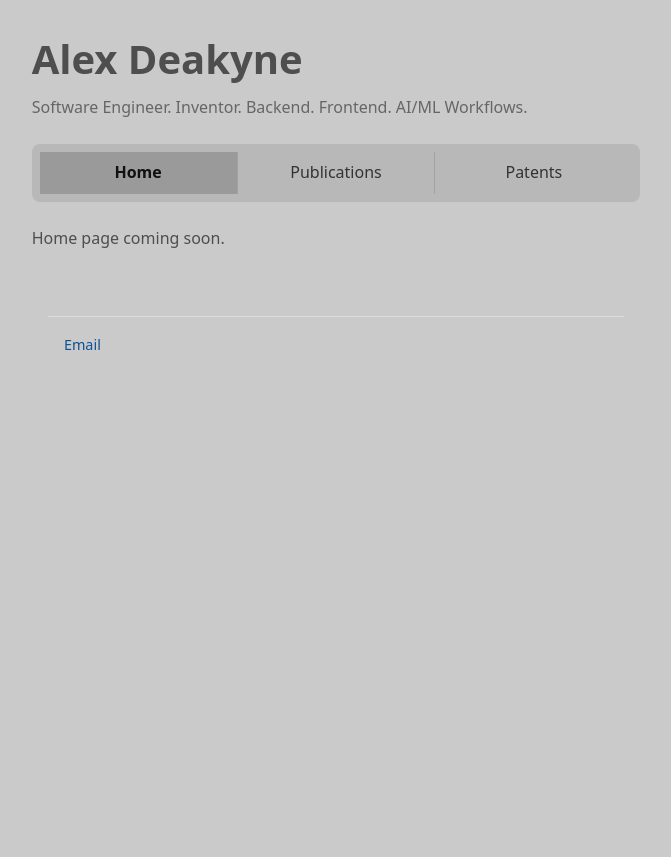
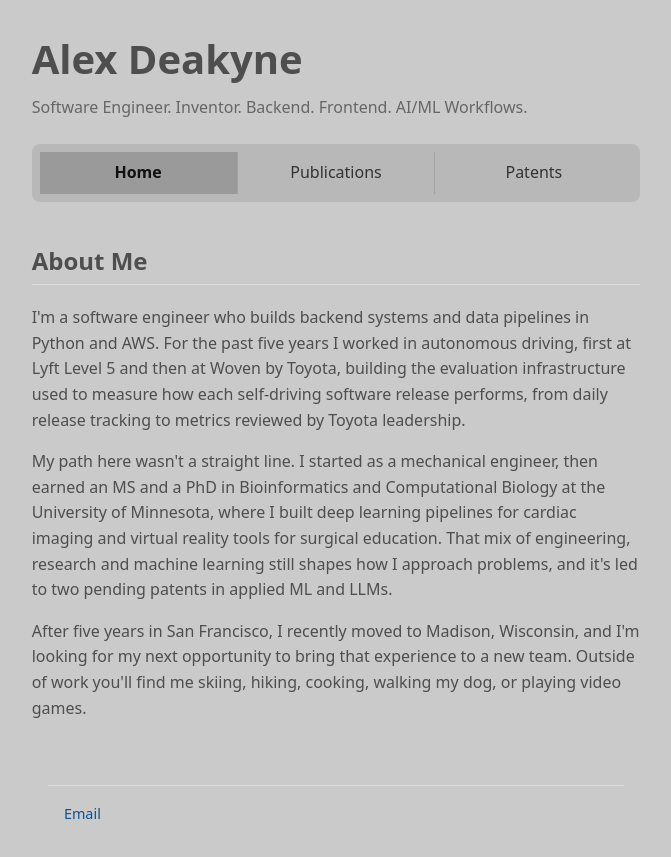
Before and after one commit to adeakyne/alexdeakyne-dev, a React (Vite) app: page / in a window 1280 px wide. Shown: the whole page, without its empty margins (304-975 px from the left). Before the commit the page ends 800 px from the top, so only its background shows below. Built offline with nearby package versions, Linux system fonts and the light colour scheme.

Commit message:
add about me

```diff
--- a/src/App.tsx
+++ b/src/App.tsx
@@ -4,6 +4,7 @@ import Header from './components/Header.tsx'
 import Patents from './components/Patents.tsx'
 import Publications from './components/Publications.tsx'
 import NotFound from './components/NotFound.tsx'
+import HomePage from './components/Home.tsx'
 
 
 // A component is just a function that returns JSX
@@ -13,7 +14,7 @@ function App() {
       <Header />
       <main>
         <Routes>
-          <Route path="/" element={<p>Home page coming soon.</p>} />
+          <Route path="/" element={<HomePage />} />
           <Route path="/publications" element={<Publications />} />
           <Route path="/patents" element={<Patents />} />
           <Route path="*" element={<NotFound />} />
--- /dev/null
+++ b/src/components/Home.tsx
@@ -0,0 +1,12 @@
+function HomePage () {
+    return (
+        <section>
+            <h2>About Me</h2>
+            <p>I'm a software engineer who builds backend systems and data pipelines in Python and AWS. For the past five years I worked in autonomous driving, first at Lyft Level 5 and then at Woven by Toyota, building the evaluation infrastructure used to measure how each self-driving software release performs, from daily release tracking to metrics reviewed by Toyota leadership.</p>
+            <p>My path here wasn't a straight line. I started as a mechanical engineer, then earned an MS and a PhD in Bioinformatics and Computational Biology at the University of Minnesota, where I built deep learning pipelines for cardiac imaging and virtual reality tools for surgical education. That mix of engineering, research and machine learning still shapes how I approach problems, and it's led to two pending patents in applied ML and LLMs.</p>
+            <p>After five years in San Francisco, I recently moved to Madison, Wisconsin, and I'm looking for my next opportunity to bring that experience to a new team. Outside of work you'll find me skiing, hiking, cooking, walking my dog, or playing video games.</p>
+        </section>
+    )
+}
+
+export default HomePage
```
